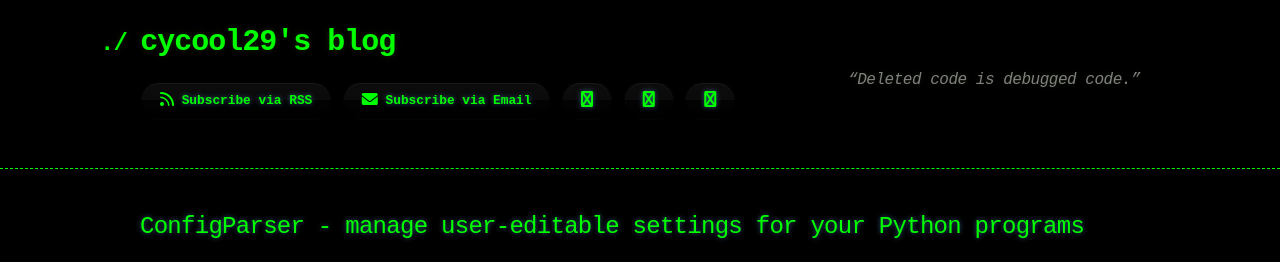
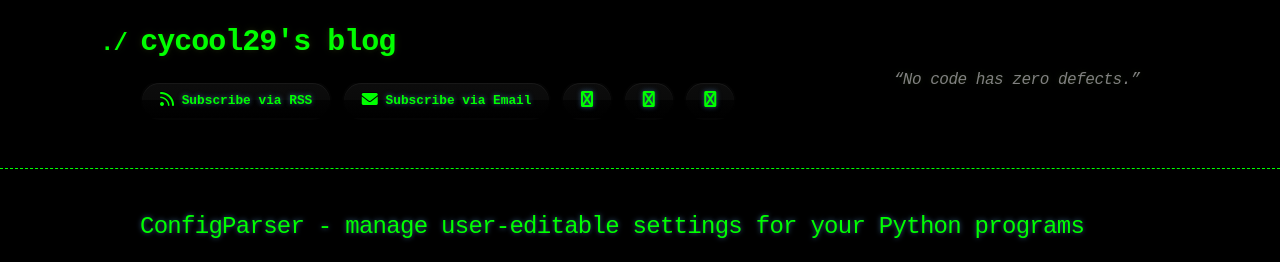
Before and after one commit to cycool29/cycool29.github.io, a Jekyll site: the page built from index.md, in a window 1280 px wide and 900 px high. Shown: the top 262 px of the window. Built offline with Jekyll 4.4.1, drawn with Linux system fonts in a browser that asks for light colours; a style sheet for code colours, icons or effects is not loaded.

Commit message:
Update quotes

```diff
--- a/_config.yml
+++ b/_config.yml
@@ -1,5 +1,5 @@
 title: cycool29's blog
-description: "“Deleted code is debugged code.” "
+description: "“No code has zero defects.” "
 bio: A high school student. Intermediate in Python, Git, Bash. Learning JavaScript. He/Him. "
 author: cycool29
 url: https://cycool29.github.io
```
